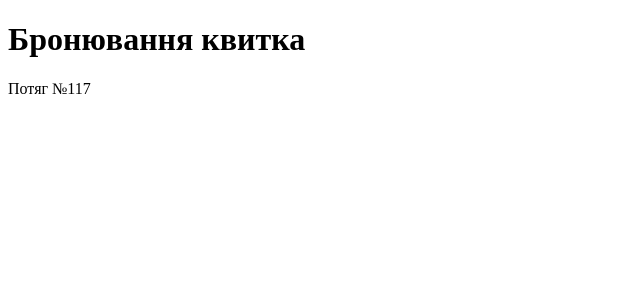
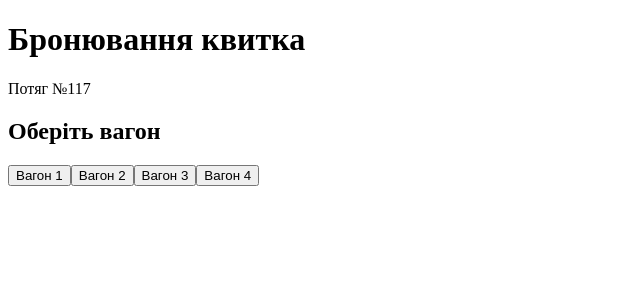
Before and after one commit to DiBulhakova/WEB-project-UZ, a React (Vite) app: page /booking/117 in a window 1280 px wide. Shown: the top 300 px of the page, without its empty margins (0-640 px from the left). Built offline with nearby package versions, Linux system fonts and the light colour scheme.

Commit message:
Реалізовано вибір вагона

```diff
--- a/src/components/WagonSelector.jsx
+++ b/src/components/WagonSelector.jsx
@@ -0,0 +1,27 @@
+function WagonSelector({
+  selectedWagon,
+  onSelectWagon,
+}) {
+  const wagons = [1, 2, 3, 4];
+
+  return (
+    <div>
+      <h2>Оберіть вагон</h2>
+
+      {wagons.map((wagon) => (
+        <button
+          key={wagon}
+          onClick={() => onSelectWagon(wagon)}
+        >
+          Вагон {wagon}
+        </button>
+      ))}
+
+      {selectedWagon && (
+        <p>Обрано вагон №{selectedWagon}</p>
+      )}
+    </div>
+  );
+}
+
+export default WagonSelector;
--- a/src/pages/Booking.jsx
+++ b/src/pages/Booking.jsx
@@ -1,13 +1,23 @@
+import { useState } from "react";
 import { useParams } from "react-router-dom";
+import WagonSelector from "../components/WagonSelector";
 
 function Booking() {
   const { trainId } = useParams();
+
+  const [selectedWagon, setSelectedWagon] =
+    useState(null);
 
   return (
     <div>
       <h1>Бронювання квитка</h1>
 
       <p>Потяг №{trainId}</p>
+
+      <WagonSelector
+        selectedWagon={selectedWagon}
+        onSelectWagon={setSelectedWagon}
+      />
     </div>
   );
 }
```
